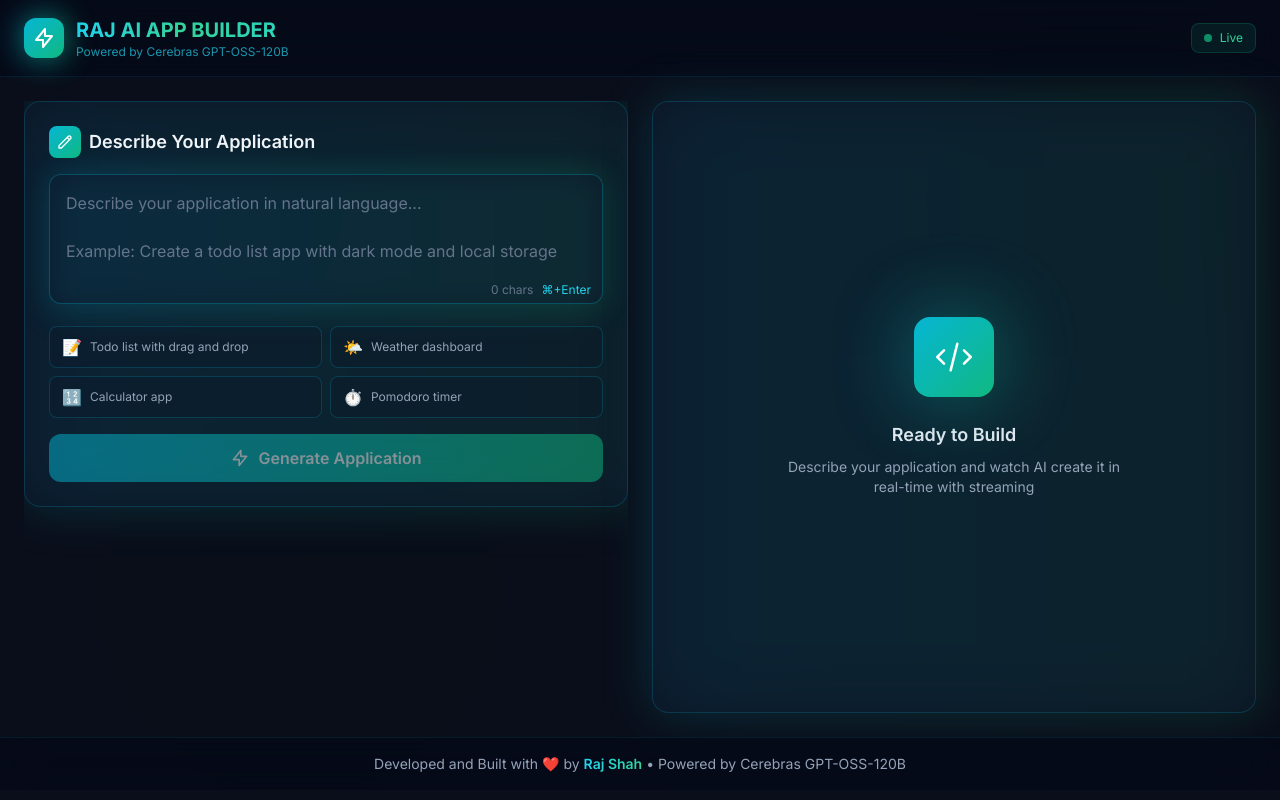
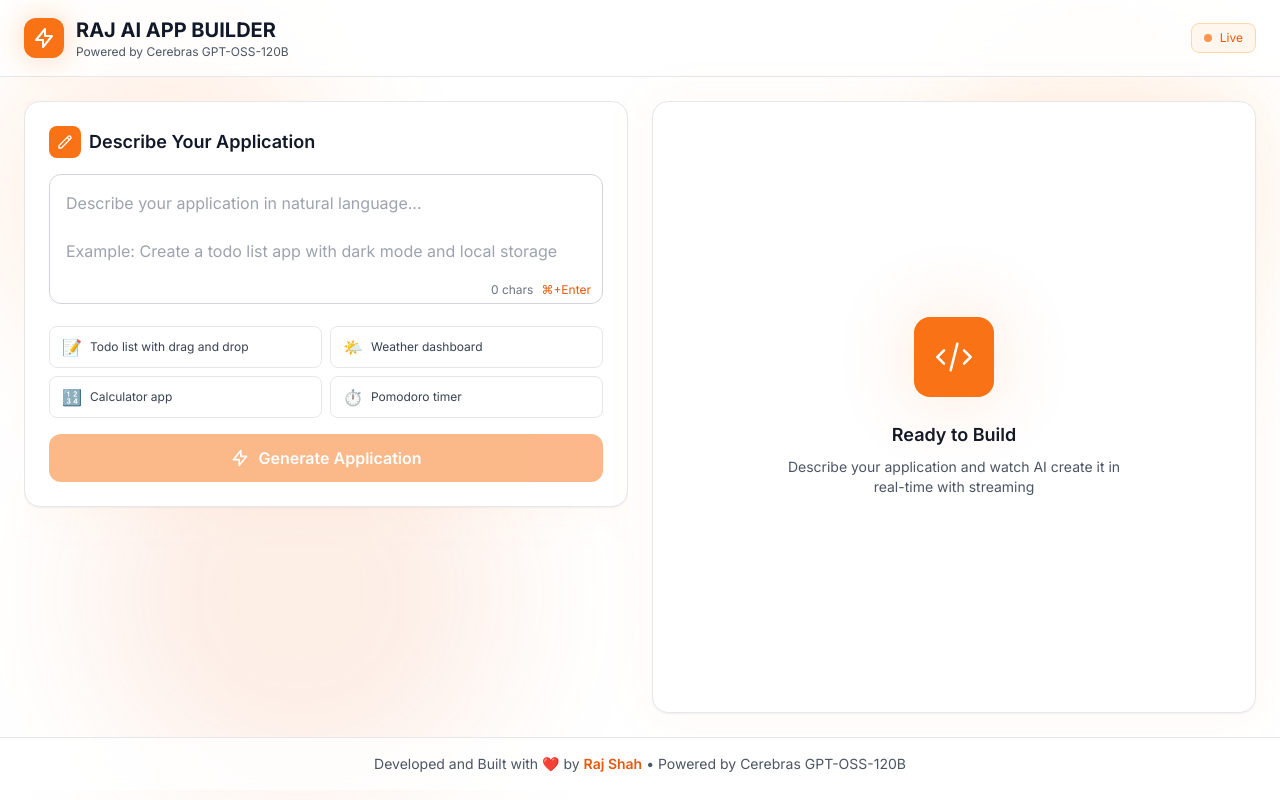
Before and after one commit to rajshah9305/RAJaiappbuilder, a Next.js app: page / in a window 1280 px wide. Built offline with nearby package versions, Linux system fonts and the light colour scheme.

Commit message:
Refine color palette: white background, black text, orange highlights

```diff
--- a/src/app/globals.css
+++ b/src/app/globals.css
@@ -6,7 +6,7 @@
 
 @layer base {
   body {
-    @apply bg-[#0a0e1a] text-slate-100 font-sans antialiased;
+    @apply bg-white text-gray-900 font-sans antialiased;
   }
 
   * {
@@ -29,11 +29,11 @@
   }
 
   .scrollbar-thin::-webkit-scrollbar-thumb {
-    background: rgba(6, 182, 212, 0.2);
+    background: rgba(249, 115, 22, 0.3);
     border-radius: 3px;
   }
 
   .scrollbar-thin::-webkit-scrollbar-thumb:hover {
-    background: rgba(6, 182, 212, 0.3);
+    background: rgba(249, 115, 22, 0.5);
   }
 }
--- a/src/app/page.tsx
+++ b/src/app/page.tsx
@@ -9,38 +9,38 @@ export default function Home() {
   const [agents, setAgents] = useState<any[]>([]);
 
   return (
-    <main className="min-h-screen bg-[#0a0e1a] relative overflow-hidden">
+    <main className="min-h-screen bg-white relative overflow-hidden">
       {/* Animated Background */}
       <div className="absolute inset-0 overflow-hidden">
-        <div className="absolute top-0 -left-4 w-96 h-96 bg-cyan-500/20 rounded-full mix-blend-multiply filter blur-3xl animate-blob"></div>
-        <div className="absolute top-0 -right-4 w-96 h-96 bg-emerald-500/20 rounded-full mix-blend-multiply filter blur-3xl animate-blob animation-delay-2000"></div>
-        <div className="absolute -bottom-8 left-20 w-96 h-96 bg-teal-500/20 rounded-full mix-blend-multiply filter blur-3xl animate-blob animation-delay-4000"></div>
+        <div className="absolute top-0 -left-4 w-96 h-96 bg-orange-500/10 rounded-full mix-blend-multiply filter blur-3xl animate-blob"></div>
+        <div className="absolute top-0 -right-4 w-96 h-96 bg-orange-400/10 rounded-full mix-blend-multiply filter blur-3xl animate-blob animation-delay-2000"></div>
+        <div className="absolute -bottom-8 left-20 w-96 h-96 bg-orange-600/10 rounded-full mix-blend-multiply filter blur-3xl animate-blob animation-delay-4000"></div>
       </div>
 
       {/* Content */}
       <div className="relative z-10">
         {/* Header */}
-        <header className="border-b border-cyan-500/10 backdrop-blur-xl bg-slate-950/50">
+        <header className="border-b border-gray-200 backdrop-blur-xl bg-white/80">
           <div className="max-w-[1800px] mx-auto px-3 sm:px-6 py-3 sm:py-4 flex items-center justify-between">
             <div className="flex items-center gap-2 sm:gap-3">
               <div className="relative">
-                <div className="absolute inset-0 bg-gradient-to-r from-cyan-500 to-emerald-500 rounded-lg sm:rounded-xl blur-md sm:blur-lg opacity-75"></div>
-                <div className="relative w-8 h-8 sm:w-10 sm:h-10 rounded-lg sm:rounded-xl bg-gradient-to-br from-cyan-500 to-emerald-500 flex items-center justify-center">
+                <div className="absolute inset-0 bg-orange-500 rounded-lg sm:rounded-xl blur-md sm:blur-lg opacity-30"></div>
+                <div className="relative w-8 h-8 sm:w-10 sm:h-10 rounded-lg sm:rounded-xl bg-orange-500 flex items-center justify-center">
                   <svg className="w-5 h-5 sm:w-6 sm:h-6 text-white" fill="none" viewBox="0 0 24 24" stroke="currentColor">
                     <path strokeLinecap="round" strokeLinejoin="round" strokeWidth={2} d="M13 10V3L4 14h7v7l9-11h-7z" />
                   </svg>
                 </div>
               </div>
               <div>
-                <h1 className="text-sm sm:text-xl font-bold bg-gradient-to-r from-cyan-400 via-emerald-400 to-teal-400 bg-clip-text text-transparent">
+                <h1 className="text-sm sm:text-xl font-bold text-gray-900">
                   RAJ AI APP BUILDER
                 </h1>
-                <p className="text-[10px] sm:text-xs text-cyan-400/70 hidden sm:block">Powered by Cerebras GPT-OSS-120B</p>
+                <p className="text-[10px] sm:text-xs text-gray-600 hidden sm:block">Powered by Cerebras GPT-OSS-120B</p>
               </div>
             </div>
             <div className="flex items-center gap-2">
-              <div className="px-2 sm:px-3 py-1 sm:py-1.5 rounded-md sm:rounded-lg bg-emerald-500/10 border border-emerald-500/20 text-[10px] sm:text-xs text-emerald-400">
-                <span className="inline-block w-1.5 h-1.5 sm:w-2 sm:h-2 rounded-full bg-emerald-500 mr-1 sm:mr-2 animate-pulse"></span>
+              <div className="px-2 sm:px-3 py-1 sm:py-1.5 rounded-md sm:rounded-lg bg-orange-50 border border-orange-200 text-[10px] sm:text-xs text-orange-600">
+                <span className="inline-block w-1.5 h-1.5 sm:w-2 sm:h-2 rounded-full bg-orange-500 mr-1 sm:mr-2 animate-pulse"></span>
                 Live
               </div>
             </div>
@@ -50,12 +50,12 @@ export default function Home() {
         {/* Main Content */}
         <div className="max-w-[1800px] mx-auto grid grid-cols-1 lg:grid-cols-2 gap-3 sm:gap-6 p-3 sm:p-6 min-h-[calc(100vh-140px)] lg:h-[calc(100vh-140px)]">
           {/* Left Panel */}
-          <div className="space-y-3 sm:space-y-6 overflow-auto scrollbar-thin scrollbar-thumb-cyan-500/20 scrollbar-track-transparent">
+          <div className="space-y-3 sm:space-y-6 overflow-auto scrollbar-thin scrollbar-track-transparent">
             <div className="relative group">
-              <div className="absolute inset-0 bg-gradient-to-r from-cyan-500/20 to-emerald-500/20 rounded-xl sm:rounded-2xl blur-lg sm:blur-xl group-hover:blur-2xl transition-all"></div>
-              <div className="relative bg-slate-900/50 backdrop-blur-xl border border-cyan-500/20 rounded-xl sm:rounded-2xl p-4 sm:p-6">
-                <h2 className="text-base sm:text-lg font-semibold mb-3 sm:mb-4 flex items-center gap-2 text-slate-100">
-                  <span className="w-7 h-7 sm:w-8 sm:h-8 rounded-lg bg-gradient-to-br from-cyan-500 to-emerald-500 flex items-center justify-center">
+              <div className="absolute inset-0 bg-orange-500/5 rounded-xl sm:rounded-2xl blur-lg sm:blur-xl group-hover:blur-2xl transition-all"></div>
+              <div className="relative bg-white border border-gray-200 shadow-sm rounded-xl sm:rounded-2xl p-4 sm:p-6">
+                <h2 className="text-base sm:text-lg font-semibold mb-3 sm:mb-4 flex items-center gap-2 text-gray-900">
+                  <span className="w-7 h-7 sm:w-8 sm:h-8 rounded-lg bg-orange-500 flex items-center justify-center">
                     <svg className="w-3.5 h-3.5 sm:w-4 sm:h-4 text-white" fill="none" viewBox="0 0 24 24" stroke="currentColor">
                       <path strokeLinecap="round" strokeLinejoin="round" strokeWidth={2} d="M15.232 5.232l3.536 3.536m-2.036-5.036a2.5 2.5 0 113.536 3.536L6.5 21.036H3v-3.572L16.732 3.732z" />
                     </svg>
@@ -71,33 +71,33 @@ export default function Home() {
             {data && (
               <div className="space-y-2 sm:space-y-3">
                 <div className="relative group">
-                  <div className="absolute inset-0 bg-gradient-to-r from-emerald-500/20 to-teal-500/20 rounded-lg sm:rounded-xl blur-md sm:blur-lg group-hover:blur-xl transition-all"></div>
-                  <div className="relative bg-slate-900/50 backdrop-blur-xl border border-emerald-500/20 rounded-lg sm:rounded-xl p-3 sm:p-4">
+                  <div className="absolute inset-0 bg-orange-500/5 rounded-lg sm:rounded-xl blur-md sm:blur-lg group-hover:blur-xl transition-all"></div>
+                  <div className="relative bg-white border border-gray-200 shadow-sm rounded-lg sm:rounded-xl p-3 sm:p-4">
                     <div className="flex items-start gap-2 sm:gap-3">
-                      <div className="w-7 h-7 sm:w-8 sm:h-8 rounded-lg bg-gradient-to-br from-emerald-500 to-teal-500 flex items-center justify-center flex-shrink-0">
+                      <div className="w-7 h-7 sm:w-8 sm:h-8 rounded-lg bg-orange-500 flex items-center justify-center flex-shrink-0">
                         <svg className="w-3.5 h-3.5 sm:w-4 sm:h-4 text-white" fill="none" viewBox="0 0 24 24" stroke="currentColor">
                           <path strokeLinecap="round" strokeLinejoin="round" strokeWidth={2} d="M9 12l2 2 4-4m6 2a9 9 0 11-18 0 9 9 0 0118 0z" />
                         </svg>
                       </div>
                       <div className="flex-1 min-w-0">
-                        <h3 className="text-xs sm:text-sm font-semibold text-slate-200 mb-1">Technical Specification</h3>
-                        <p className="text-xs sm:text-sm text-slate-400 break-words">{data.spec}</p>
+                        <h3 className="text-xs sm:text-sm font-semibold text-gray-900 mb-1">Technical Specification</h3>
+                        <p className="text-xs sm:text-sm text-gray-600 break-words">{data.spec}</p>
                       </div>
                     </div>
                   </div>
                 </div>
                 <div className="relative group">
-                  <div className="absolute inset-0 bg-gradient-to-r from-cyan-500/20 to-blue-500/20 rounded-lg sm:rounded-xl blur-md sm:blur-lg group-hover:blur-xl transition-all"></div>
-                  <div className="relative bg-slate-900/50 backdrop-blur-xl border border-cyan-500/20 rounded-lg sm:rounded-xl p-3 sm:p-4">
+                  <div className="absolute inset-0 bg-orange-500/5 rounded-lg sm:rounded-xl blur-md sm:blur-lg group-hover:blur-xl transition-all"></div>
+                  <div className="relative bg-white border border-gray-200 shadow-sm rounded-lg sm:rounded-xl p-3 sm:p-4">
                     <div className="flex items-start gap-2 sm:gap-3">
-                      <div className="w-7 h-7 sm:w-8 sm:h-8 rounded-lg bg-gradient-to-br from-cyan-500 to-blue-500 flex items-center justify-center flex-shrink-0">
+                      <div className="w-7 h-7 sm:w-8 sm:h-8 rounded-lg bg-orange-500 flex items-center justify-center flex-shrink-0">
                         <svg className="w-3.5 h-3.5 sm:w-4 sm:h-4 text-white" fill="none" viewBox="0 0 24 24" stroke="currentColor">
                           <path strokeLinecap="round" strokeLinejoin="round" strokeWidth={2} d="M19 11H5m14 0a2 2 0 012 2v6a2 2 0 01-2 2H5a2 2 0 01-2-2v-6a2 2 0 012-2m14 0V9a2 2 0 00-2-2M5 11V9a2 2 0 012-2m0 0V5a2 2 0 012-2h6a2 2 0 012 2v2M7 7h10" />
                         </svg>
                       </div>
                       <div className="flex-1 min-w-0">
-                        <h3 className="text-xs sm:text-sm font-semibold text-slate-200 mb-1">Architecture</h3>
-                        <p className="text-xs sm:text-sm text-slate-400 break-words">{data.arch}</p>
+                        <h3 className="text-xs sm:text-sm font-semibold text-gray-900 mb-1">Architecture</h3>
+                        <p className="text-xs sm:text-sm text-gray-600 break-words">{data.arch}</p>
                       </div>
                     </div>
                   </div>
@@ -108,22 +108,22 @@ export default function Home() {
 
           {/* Right Panel */}
           <div className="relative group min-h-[400px] lg:min-h-0">
-            <div className="absolute inset-0 bg-gradient-to-r from-cyan-500/20 to-emerald-500/20 rounded-xl sm:rounded-2xl blur-lg sm:blur-xl group-hover:blur-2xl transition-all"></div>
-            <div className="relative bg-slate-900/50 backdrop-blur-xl border border-cyan-500/20 rounded-xl sm:rounded-2xl overflow-hidden h-full">
+            <div className="absolute inset-0 bg-orange-500/5 rounded-xl sm:rounded-2xl blur-lg sm:blur-xl group-hover:blur-2xl transition-all"></div>
+            <div className="relative bg-white border border-gray-200 shadow-sm rounded-xl sm:rounded-2xl overflow-hidden h-full">
               {data ? (
                 <CodeViewer code={data.jsx} test={data.test} />
               ) : (
                 <div className="h-full flex flex-col items-center justify-center text-center p-6 sm:p-12">
                   <div className="relative mb-4 sm:mb-6">
-                    <div className="absolute inset-0 bg-gradient-to-r from-cyan-500 to-emerald-500 rounded-xl sm:rounded-2xl blur-xl sm:blur-2xl opacity-50"></div>
-                    <div className="relative w-16 h-16 sm:w-20 sm:h-20 rounded-xl sm:rounded-2xl bg-gradient-to-br from-cyan-500 to-emerald-500 flex items-center justify-center">
+                    <div className="absolute inset-0 bg-orange-500 rounded-xl sm:rounded-2xl blur-xl sm:blur-2xl opacity-20"></div>
+                    <div className="relative w-16 h-16 sm:w-20 sm:h-20 rounded-xl sm:rounded-2xl bg-orange-500 flex items-center justify-center">
                       <svg className="w-8 h-8 sm:w-10 sm:h-10 text-white" fill="none" viewBox="0 0 24 24" stroke="currentColor">
                         <path strokeLinecap="round" strokeLinejoin="round" strokeWidth={1.5} d="M10 20l4-16m4 4l4 4-4 4M6 16l-4-4 4-4" />
                       </svg>
                     </div>
                   </div>
-                  <h3 className="text-base sm:text-lg font-semibold text-slate-200 mb-2">Ready to Build</h3>
-                  <p className="text-xs sm:text-sm text-slate-400 max-w-sm px-4">Describe your application and watch AI create it in real-time with streaming</p>
+                  <h3 className="text-base sm:text-lg font-semibold text-gray-900 mb-2">Ready to Build</h3>
+                  <p className="text-xs sm:text-sm text-gray-600 max-w-sm px-4">Describe your application and watch AI create it in real-time with streaming</p>
                 </div>
               )}
             </div>
@@ -131,15 +131,15 @@ export default function Home() {
         </div>
 
         {/* Footer */}
-        <footer className="border-t border-cyan-500/10 backdrop-blur-xl bg-slate-950/50 py-3 sm:py-4">
+        <footer className="border-t border-gray-200 backdrop-blur-xl bg-white/80 py-3 sm:py-4">
           <div className="max-w-[1800px] mx-auto px-3 sm:px-6 text-center">
-            <p className="text-xs sm:text-sm text-slate-400">
+            <p className="text-xs sm:text-sm text-gray-600">
               Developed and Built with ❤️ by{' '}
               <a
                 href="https://github.com/rajshah9305"
                 target="_blank"
                 rel="noopener noreferrer"
-                className="bg-gradient-to-r from-cyan-400 to-emerald-400 bg-clip-text text-transparent hover:from-cyan-300 hover:to-emerald-300 transition-all font-semibold"
+                className="text-orange-600 hover:text-orange-700 transition-all font-semibold"
               >
                 Raj Shah
               </a>
--- a/src/components/PromptInput.tsx
+++ b/src/components/PromptInput.tsx
@@ -101,9 +101,8 @@ export default function PromptInput({ onGenerated, onAgentUpdate }: any) {
   return (
     <div className="space-y-3 sm:space-y-4">
       <div className="relative group">
-        <div className="absolute inset-0 bg-gradient-to-r from-cyan-500/20 to-emerald-500/20 rounded-lg sm:rounded-xl blur-md sm:blur-lg group-focus-within:blur-xl transition-all"></div>
         <textarea
-          className="relative w-full p-3 sm:p-4 rounded-lg sm:rounded-xl bg-slate-900/50 text-slate-100 text-sm sm:text-base border border-cyan-500/30 focus:border-cyan-500 focus:ring-2 focus:ring-cyan-500/20 focus:outline-none transition-all resize-none placeholder:text-slate-500"
+          className="relative w-full p-3 sm:p-4 rounded-lg sm:rounded-xl bg-white text-gray-900 text-sm sm:text-base border border-gray-300 focus:border-orange-500 focus:ring-2 focus:ring-orange-500/20 focus:outline-none transition-all resize-none placeholder:text-gray-400"
           rows={4}
           value={prompt}
           onChange={(e) => setPrompt(e.target.value)}
@@ -116,9 +115,9 @@ export default function PromptInput({ onGenerated, onAgentUpdate }: any) {
 
 Example: Create a todo list app with dark mode and local storage"
         />
-        <div className="absolute bottom-2 sm:bottom-3 right-2 sm:right-3 text-[10px] sm:text-xs text-slate-500 flex items-center gap-1 sm:gap-2">
+        <div className="absolute bottom-2 sm:bottom-3 right-2 sm:right-3 text-[10px] sm:text-xs text-gray-500 flex items-center gap-1 sm:gap-2">
           <span className="hidden sm:inline">{prompt.length} chars</span>
-          <span className="text-cyan-400 hidden sm:inline">⌘+Enter</span>
+          <span className="text-orange-600 hidden sm:inline">⌘+Enter</span>
         </div>
       </div>
 
@@ -127,11 +126,11 @@ Example: Create a todo list app with dark mode and local storage"
           <button
             key={text}
             onClick={() => setPrompt(text)}
-            className="group relative px-2 sm:px-3 py-2 text-[11px] sm:text-xs rounded-md sm:rounded-lg bg-slate-900/30 border border-cyan-500/20 text-slate-400 hover:text-slate-200 hover:border-cyan-500/50 transition-all text-left"
+            className="group relative px-2 sm:px-3 py-2 text-[11px] sm:text-xs rounded-md sm:rounded-lg bg-white border border-gray-200 text-gray-700 hover:text-gray-900 hover:border-orange-300 hover:bg-orange-50 transition-all text-left"
           >
             <span className="flex items-center gap-1.5 sm:gap-2">
               <span className="text-sm sm:text-base">{icon}</span>
-              <span className="group-hover:text-cyan-400 transition-colors truncate">{text}</span>
+              <span className="group-hover:text-orange-600 transition-colors truncate">{text}</span>
             </span>
           </button>
         ))}
@@ -140,10 +139,8 @@ Example: Create a todo list app with dark mode and local storage"
       <button
         onClick={submit}
         disabled={loading || !prompt.trim()}
-        className="relative w-full px-4 sm:px-6 py-2.5 sm:py-3 rounded-lg sm:rounded-xl text-sm sm:text-base font-semibold disabled:opacity-50 disabled:cursor-not-allowed transition-all group overflow-hidden"
+        className="relative w-full px-4 sm:px-6 py-2.5 sm:py-3 rounded-lg sm:rounded-xl text-sm sm:text-base font-semibold disabled:opacity-50 disabled:cursor-not-allowed transition-all group overflow-hidden bg-orange-500 hover:bg-orange-600"
       >
-        <div className="absolute inset-0 bg-gradient-to-r from-cyan-500 to-emerald-500 group-hover:from-cyan-400 group-hover:to-emerald-400 transition-all"></div>
-        <div className="absolute inset-0 bg-gradient-to-r from-cyan-500 to-emerald-500 blur-lg opacity-50 group-hover:opacity-75 transition-all"></div>
         <span className="relative text-white flex items-center justify-center gap-2">
           {loading ? (
             <>
```
Also changed, not shown: src/components/AgentProgress.tsx (+17 -21 lines), src/components/CodeViewer.tsx (+6 -9 lines).
